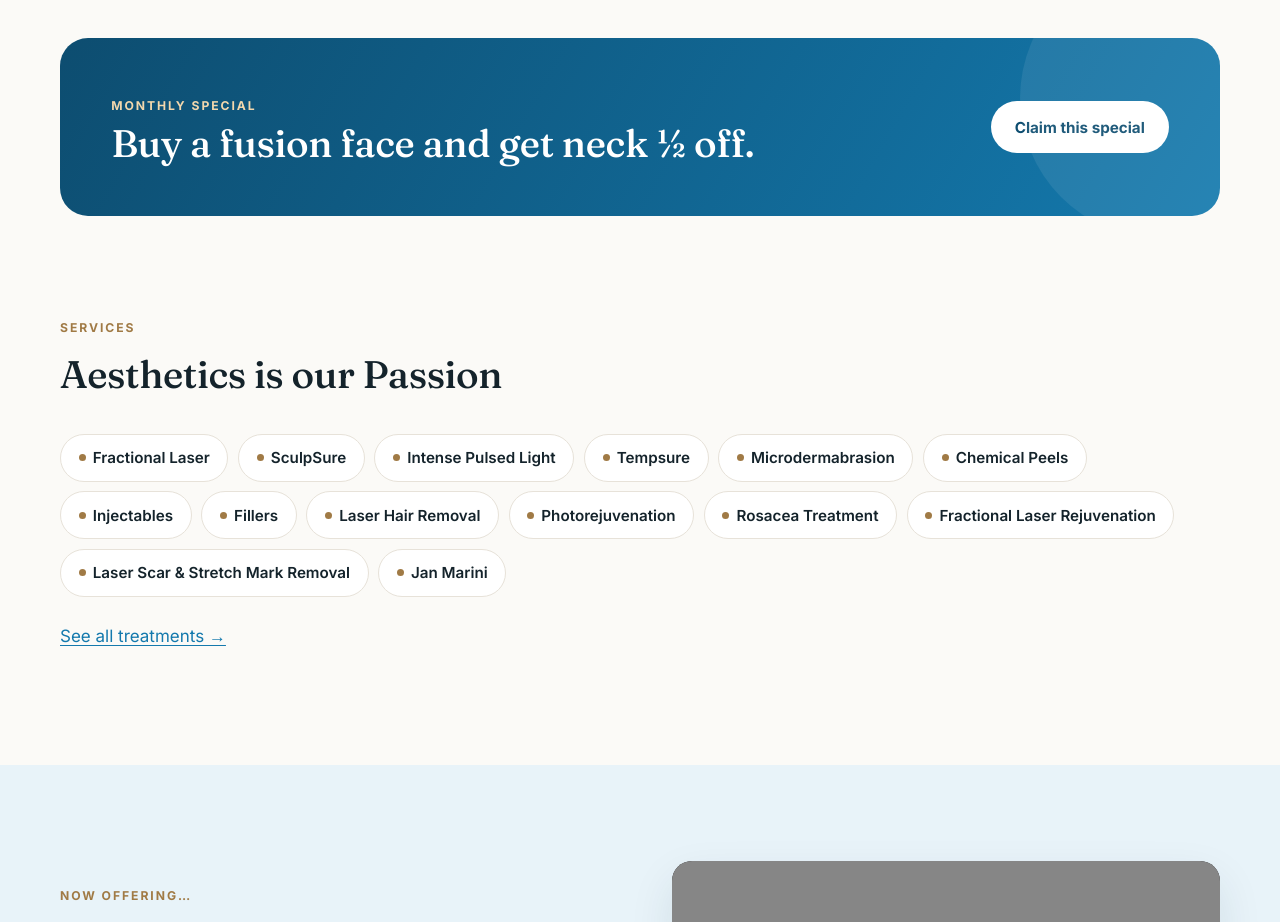
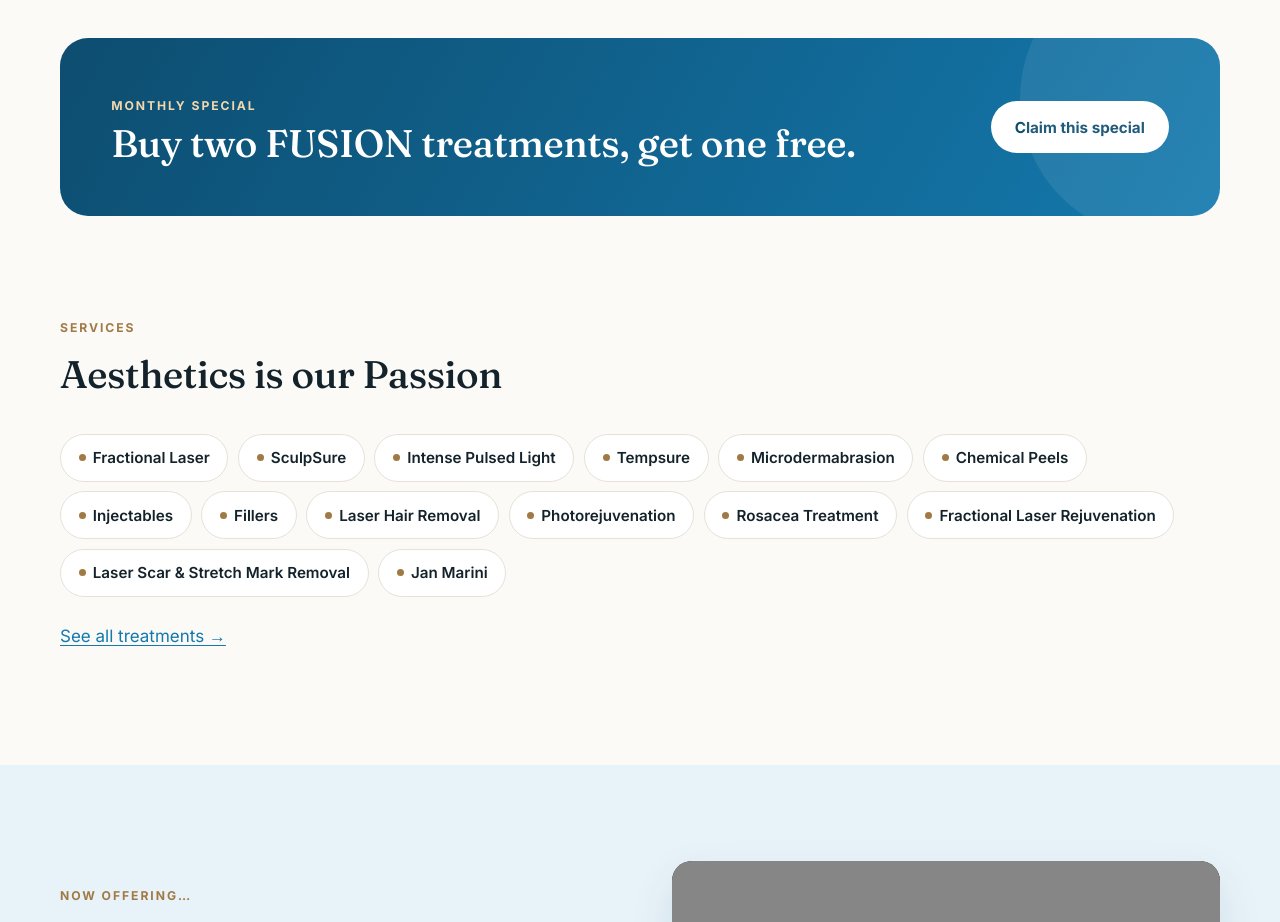
Before and after one commit to Ridgellc/pismo-vitality, a plain HTML site: page index.html in a window 1280 px wide. Shown: the part 2560-3482 px from the top of the page. Drawn offline with Linux system fonts and the light colour scheme; grey boxes are pictures that could not be loaded.

Commit message:
Update monthly special

```diff
--- a/index.html
+++ b/index.html
@@ -50,7 +50,7 @@
 </div></section>
 
 <section style="padding-bottom:0"><div class="wrap">
-  <div class="special reveal"><div><span class="eyebrow">Monthly Special</span><h2>Buy a fusion face and get neck ½ off.</h2></div>
+  <div class="special reveal"><div><span class="eyebrow">Monthly Special</span><h2>Buy two FUSION treatments, get one free.</h2></div>
   <button class="btn light" data-request data-treatment="CO2/Laser Resurfacing">Claim this special</button></div>
 </div></section>
 
```
